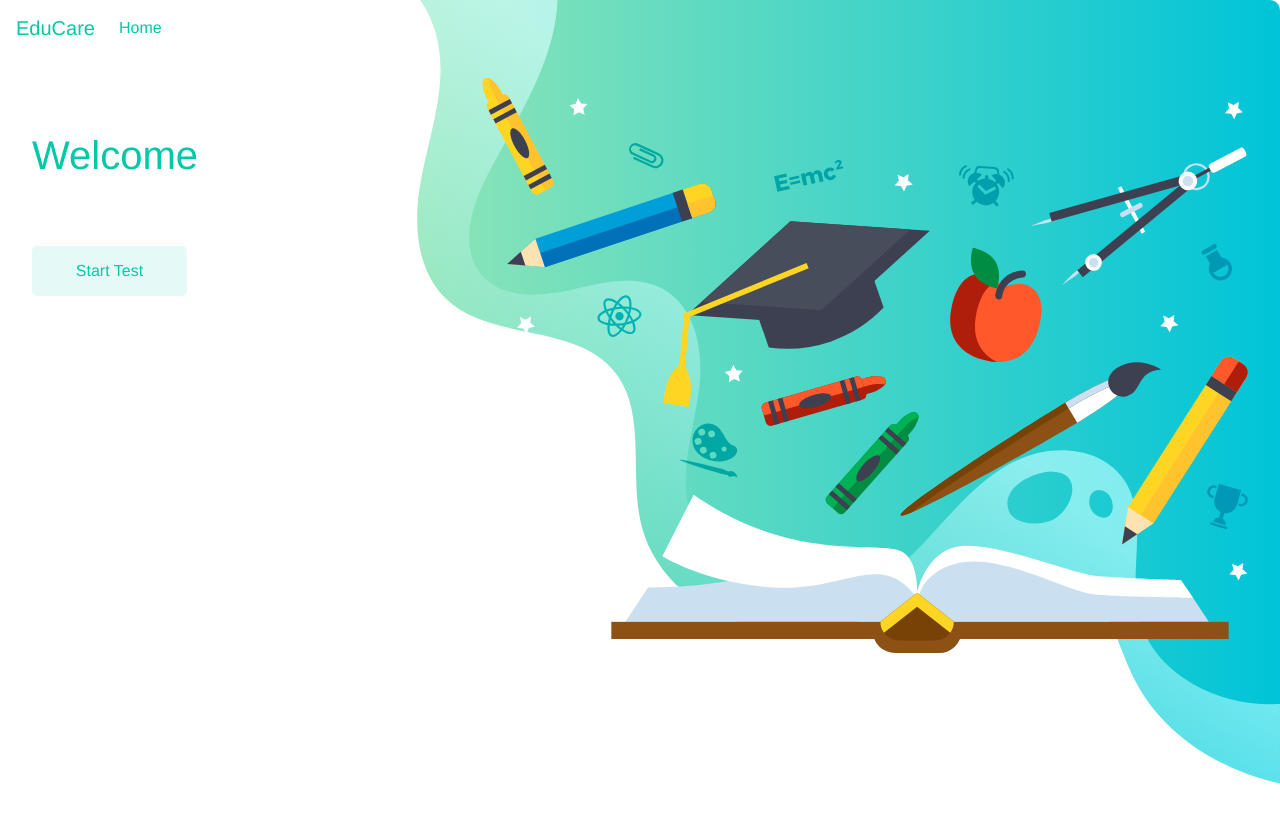
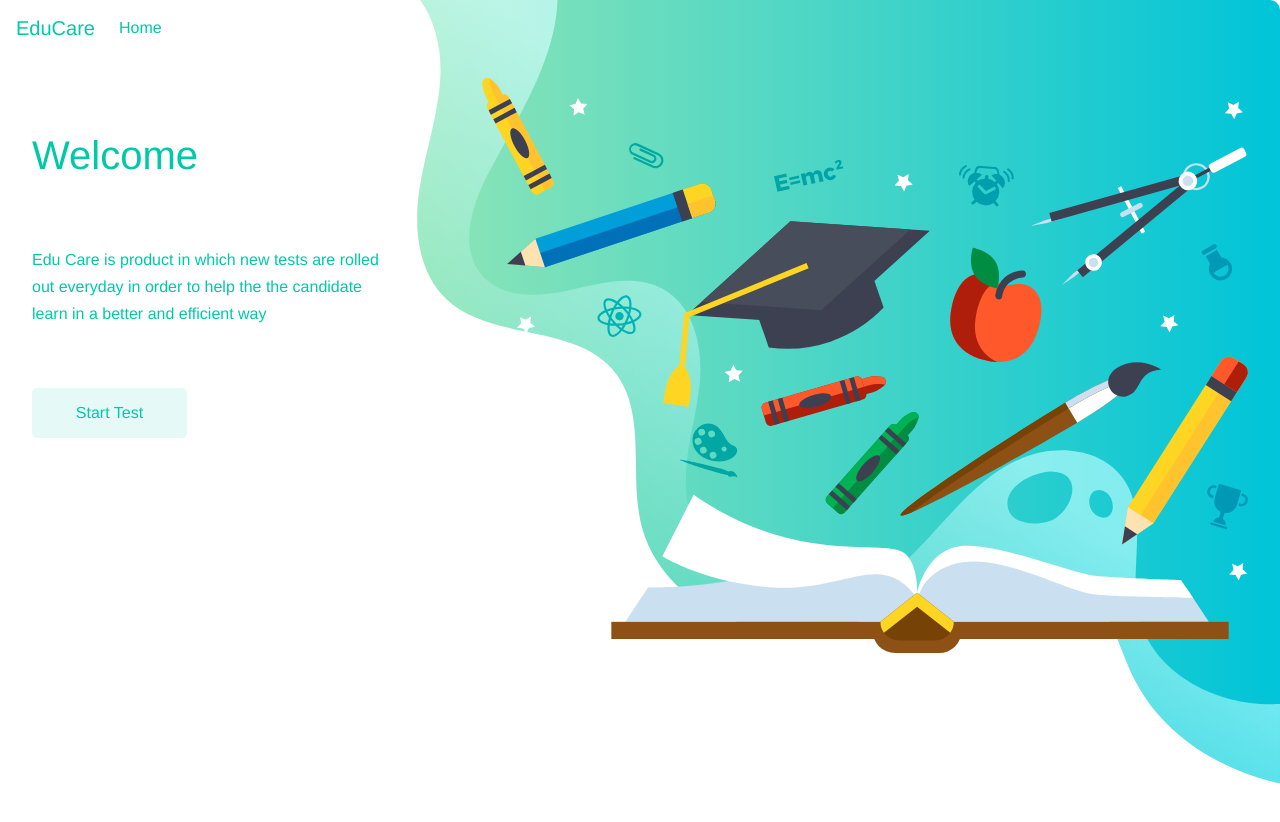
Before and after one commit to anuragkr411514c/eduCare, an Angular app: page /#/ in a window 1280 px wide. Shown: the top 822 px of the page. After the commit the page ends 800 px from the top, so only its background shows below. Built offline with nearby package versions, Linux system fonts and the light colour scheme.

Commit message:
added demo text

```diff
--- a/src/app/start-page/start-page.component.html
+++ b/src/app/start-page/start-page.component.html
@@ -8,8 +8,11 @@
 <!--</div>-->
 
 
-  <div class="jumbotron  back start-background">
+  <div class="jumbotron jumbotron-class back start-background">
     <h1 class="jumbotron-margin text-success">Welcome</h1>
+
+      <p class="sub-container-class text-success text-left">Edu Care is product in which new tests are rolled out everyday in order to help the the candidate learn in a better and efficient way </p>
+
     <div class="jumbotron-margin">
       <button type="button" class="btn btn-soft-success btn-wide transition-3d-hover" routerLink="/test">
         Start Test</button>
--- a/src/app/start-page/start-page.component.scss
+++ b/src/app/start-page/start-page.component.scss
@@ -4,12 +4,18 @@
 .back{
   background-image: url("../../assets/Asset.svg");
 }
-.jumbotron{
+.jumbotron-class{
   text-align:left;
   height: 100vh;
+  margin-bottom: 0px;
 }
 
 .jumbotron-margin{
   margin-bottom: 5%;
   margin-top: 5%;
 }
+
+.sub-container-class{
+  text-align:left;
+max-width: 30%;
+}
```
